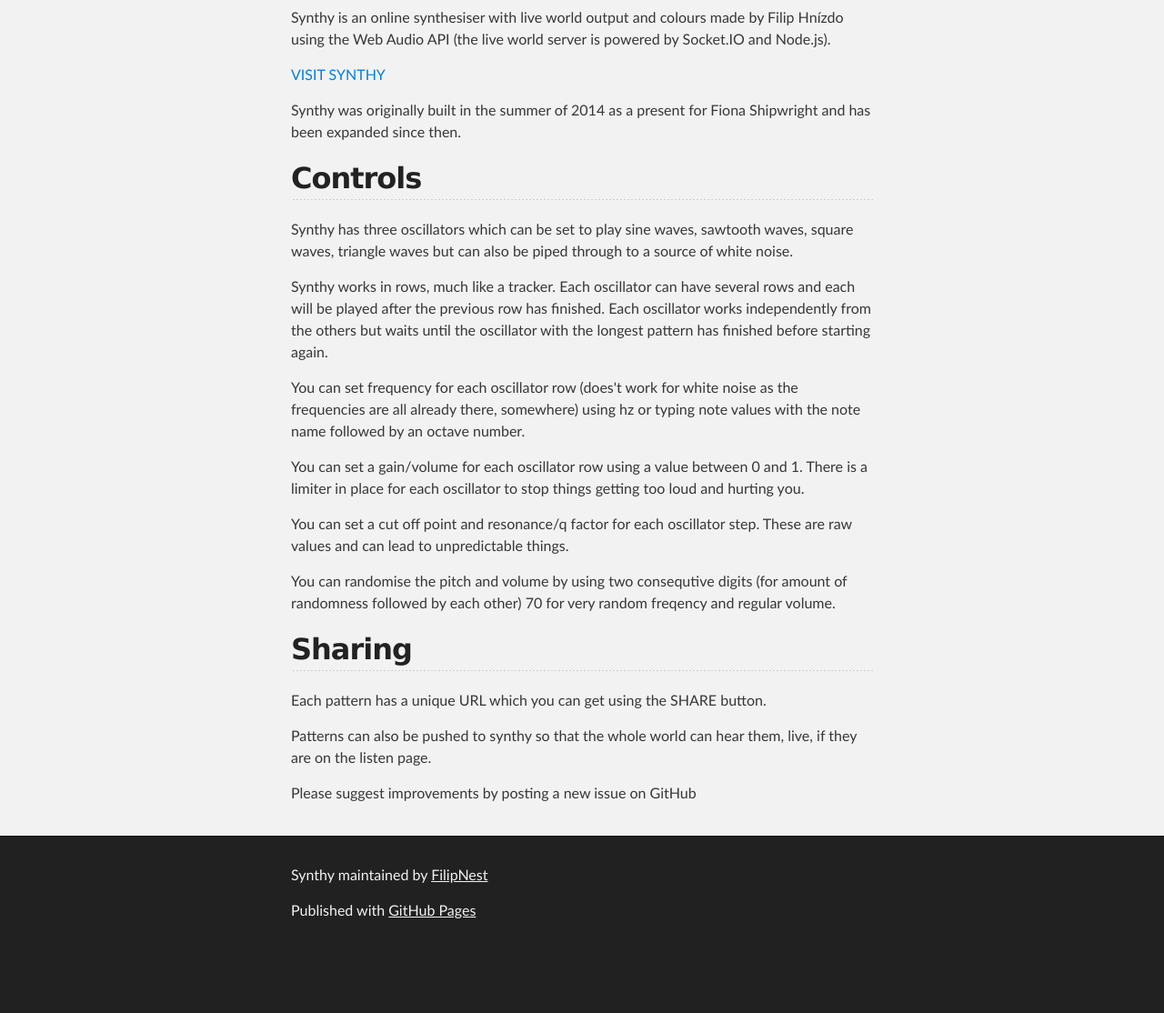
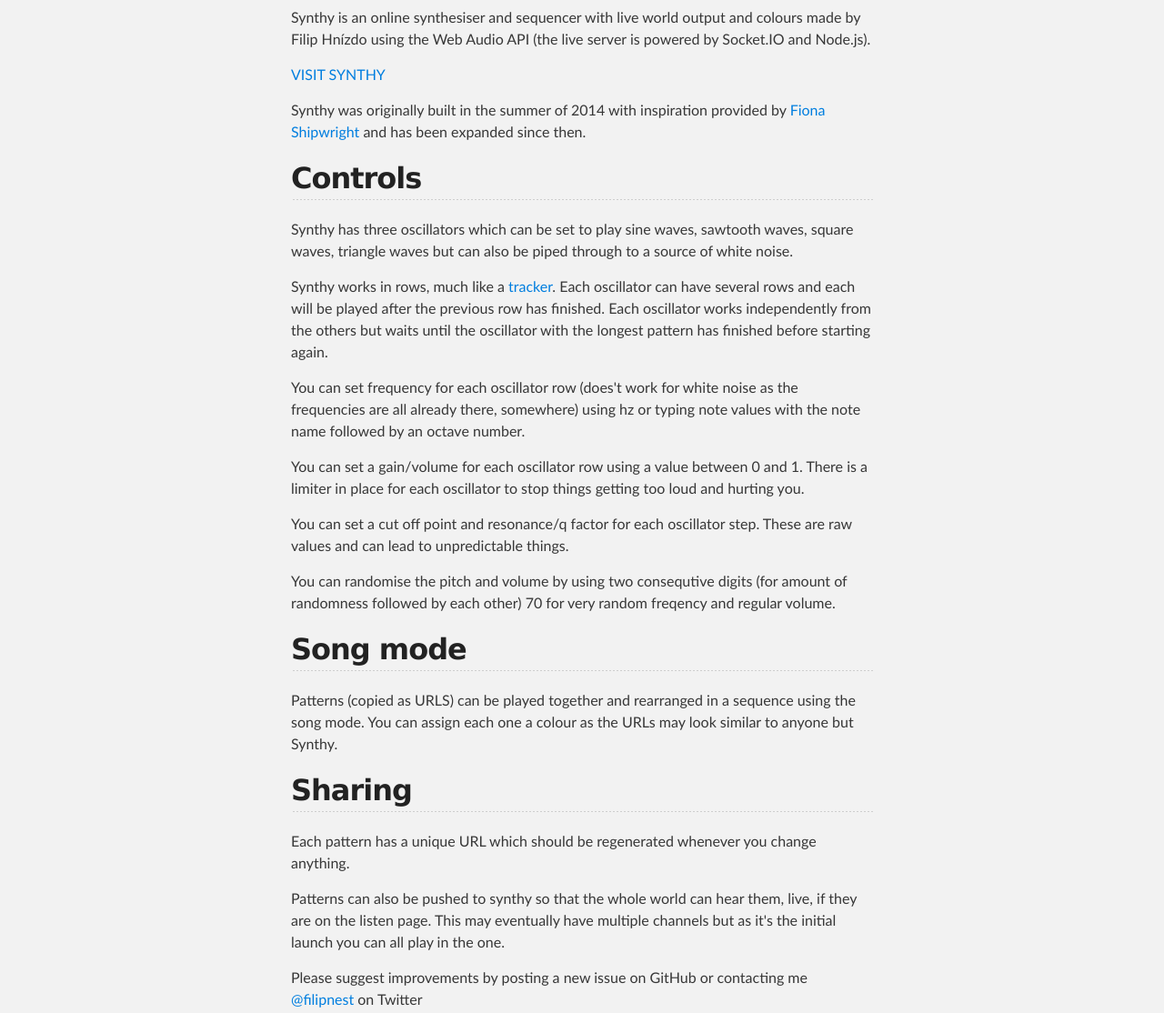
Before and after one commit to FilipNest/Synthy, a plain HTML site: page index.html in a window 1280 px wide. Shown: the part 353-1467 px from the top of the page at 91% size. Before the commit the page ends 1401 px from the top, so only its background shows below. Drawn offline with Linux system fonts and the light colour scheme.

Commit message:
Create gh-pages branch via GitHub

```diff
--- a/index.html
+++ b/index.html
@@ -34,18 +34,18 @@
         <h1>
 <a id="about-synthy" class="anchor" href="#about-synthy" aria-hidden="true"><span class="octicon octicon-link"></span></a>About Synthy</h1>
 
-<p>Synthy is an online synthesiser with live world output and colours made by Filip Hnízdo using the Web Audio API (the live world server is powered by Socket.IO and Node.js).</p>
+<p>Synthy is an online synthesiser and sequencer with live world output and colours made by Filip Hnízdo using the Web Audio API (the live server is powered by Socket.IO and Node.js).</p>
 
-<p><a href="http://filipnest.com/synthy">VISIT SYNTHY</a></p>
+<p><a href="http://synthy.io">VISIT SYNTHY</a></p>
 
-<p>Synthy was originally built in the summer of 2014 as a present for Fiona Shipwright and has been expanded since then.</p>
+<p>Synthy was originally built in the summer of 2014 with inspiration provided by <a href="http://instagram.com/edwardiansnow">Fiona Shipwright</a> and has been expanded since then.</p>
 
 <h2>
 <a id="controls" class="anchor" href="#controls" aria-hidden="true"><span class="octicon octicon-link"></span></a>Controls</h2>
 
 <p>Synthy has three oscillators which can be set to play sine waves, sawtooth waves, square waves, triangle waves but can also be piped through to a source of white noise.</p>
 
-<p>Synthy works in rows, much like a tracker. Each oscillator can have several rows and each will be played after the previous row has finished. Each oscillator works independently from the others but waits until the oscillator with the longest pattern has finished before starting again.</p>
+<p>Synthy works in rows, much like a <a href="http://en.wikipedia.org/wiki/Music_tracker">tracker</a>. Each oscillator can have several rows and each will be played after the previous row has finished. Each oscillator works independently from the others but waits until the oscillator with the longest pattern has finished before starting again.</p>
 
 <p>You can set frequency for each oscillator row (does't work for white noise as the frequencies are all already there, somewhere) using hz or typing note values with the note name followed by an octave number.</p>
 
@@ -56,13 +56,18 @@
 <p>You can randomise the pitch and volume by using two consequtive digits (for amount of randomness followed by each other) 70 for very random freqency and regular volume.</p>
 
 <h2>
+<a id="song-mode" class="anchor" href="#song-mode" aria-hidden="true"><span class="octicon octicon-link"></span></a>Song mode</h2>
+
+<p>Patterns (copied as URLS) can be played together and rearranged in a sequence using the song mode. You can assign each one a colour as the URLs may look similar to anyone but Synthy.</p>
+
+<h2>
 <a id="sharing" class="anchor" href="#sharing" aria-hidden="true"><span class="octicon octicon-link"></span></a>Sharing</h2>
 
-<p>Each pattern has a unique URL which you can get using the SHARE button.</p>
+<p>Each pattern has a unique URL which should be regenerated whenever you change anything.</p>
 
-<p>Patterns can also be pushed to synthy so that the whole world can hear them, live, if they are on the listen page.</p>
+<p>Patterns can also be pushed to synthy so that the whole world can hear them, live, if they are on the listen page. This may eventually have multiple channels but as it's the initial launch you can all play in the one.</p>
 
-<p>Please suggest improvements by posting a new issue on GitHub</p>
+<p>Please suggest improvements by posting a new issue on GitHub or contacting me <a href="http://www.twitter.com/filipnest">@filipnest</a> on Twitter</p>
       </section>
     </div>
 
```
Also changed, not shown: params.json (+1 -1 lines).
